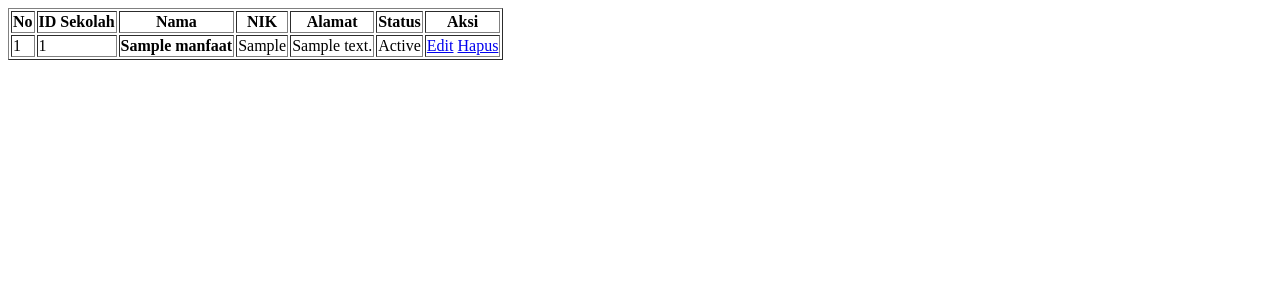
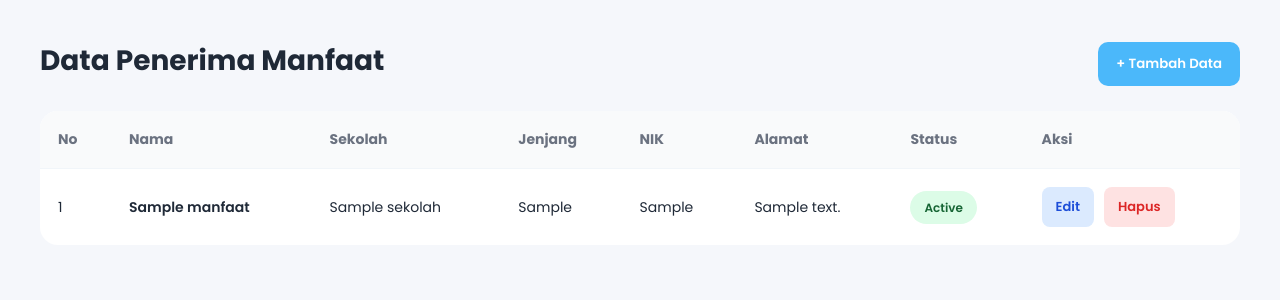
Before and after one commit to kampusriset/24g_simgizi_penerima, a PHP site: page /index.php in a window 1280 px wide. Shown: the top 300 px of the page. Run offline with PHP 8.4, Linux system fonts and the light colour scheme; tables that the repository leaves empty or names only in its code hold one stand-in row (values such as "Sample post").

Commit message:
memperbarui tampilan tabel penerima manfaat dengan menambahkan kolom Jenjang dan memperbaiki struktur HTML

```diff
--- a/views/penerima.php
+++ b/views/penerima.php
@@ -5,16 +5,32 @@
     <meta charset="UTF-8">
     <meta name="viewport" content="width=device-width, initial-scale=1.0">
     <title>Data Penerima Manfaat</title>
+
+    <link rel="stylesheet" href="public/css/style.css">
 </head>
 
 <body>
 
-    <table border="1px solid black">
+    <div class="container">
+
+        <div class="table-header">
+            <div>
+                <h2>Data Penerima Manfaat</h2>
+            </div>
+
+            <button class="btn-add" id="openModal">
+                + Tambah Data
+            </button>
+        </div>
+
+        <div class="table-wrapper">
+            <table>
                 <thead>
                     <tr>
                         <th>No</th>
-                <th>ID Sekolah</th>
                         <th>Nama</th>
+                        <th>Sekolah</th>
+                        <th>Jenjang</th>
                         <th>NIK</th>
                         <th>Alamat</th>
                         <th>Status</th>
@@ -23,41 +39,79 @@
                 </thead>
 
                 <tbody>
+
                     <?php if (!empty($data)): ?>
 
                         <?php $no = 1; ?>
 
                         <?php foreach ($data as $item): ?>
+
                             <tr>
                                 <td><?= $no++ ?></td>
-                        <td><?= htmlspecialchars($item['id_sekolah'] ?? '-') ?></td>
-                        <td><strong><?= htmlspecialchars($item['nama'] ?? '') ?></strong></td>
-                        <td><?= htmlspecialchars($item['nik'] ?? '-') ?></td>
-                        <td><?= htmlspecialchars($item['alamat'] ?? '') ?></td>
+
+                                <td class="name-column">
+                                    <?= htmlspecialchars($item['nama'] ?? '') ?>
+                                </td>
+
                                 <td>
-                            <span>
+                                    <?= htmlspecialchars($item['nama_sekolah'] ?? '-') ?>
+                                </td>
+
+                                <td>
+                                    <?= htmlspecialchars($item['jenjang'] ?? '-') ?>
+                                </td>
+
+                                <td>
+                                    <?= htmlspecialchars($item['nik'] ?? '-') ?>
+                                </td>
+
+                                <td>
+                                    <?= htmlspecialchars($item['alamat'] ?? '') ?>
+                                </td>
+
+                                <td>
+                                    <span class="status active">
                                         <?= ucfirst($item['status'] ?? 'Nonaktif') ?>
                                     </span>
                                 </td>
+
                                 <td>
-                            <div>
-                                <a href="index.php?route=/edit&id=<?= htmlspecialchars($item['id_penerima'] ?? '') ?>">Edit</a>
+                                    <div class="action-buttons">
 
-                                <a href="index.php?route=/edit&id=<?= htmlspecialchars($item['id_penerima'] ?? '') ?>" onclick="return confirm('Apakah Anda yakin ingin menghapus data <?= htmlspecialchars($item['nama'] ?? '') ?>?');">Hapus</a>
+                                        <button class="btn-edit">
+                                            Edit
+                                        </button>
+
+                                        <button class="btn-delete">
+                                            Hapus
+                                        </button>
+
                                     </div>
                                 </td>
                             </tr>
+
                         <?php endforeach; ?>
 
                     <?php else: ?>
+
                         <tr>
-                    <td colspan="7">
+                            <td colspan="7" class="empty-data">
                                 Data tidak tersedia saat ini.
                             </td>
                         </tr>
+
                     <?php endif; ?>
+
                 </tbody>
             </table>
+        </div>
+    </div>
+
+    <?php require_once __DIR__ . '/../components/ui/form-penerima.php'; ?>
+
+    <?php require_once __DIR__ . '/../components/ui/form-sekolah.php'; ?>
+
+    <script type="module" src="public/js/script.js"></script>
 
 </body>
 
```
Lines whose indentation alone changed are shown as unchanged.
